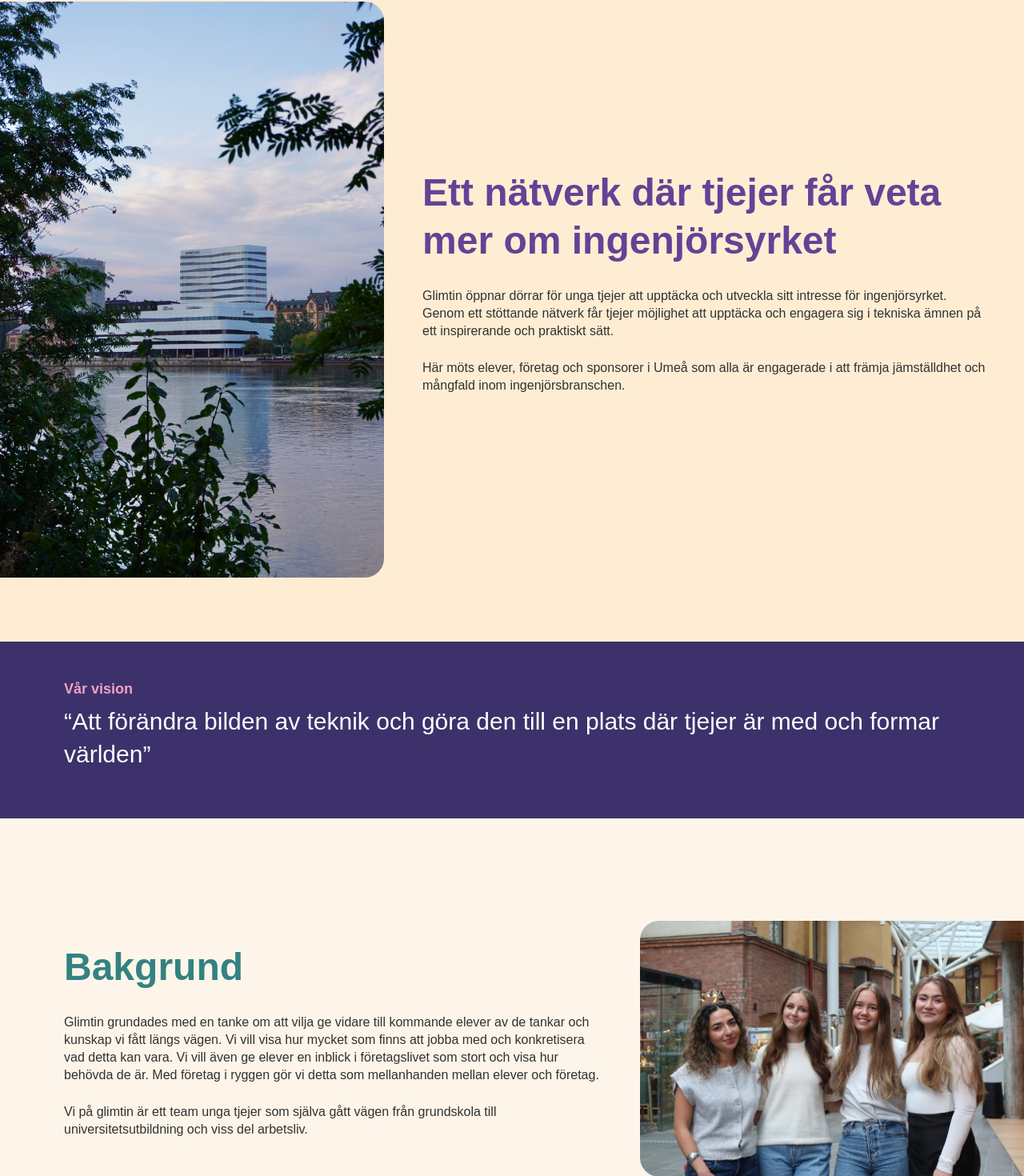
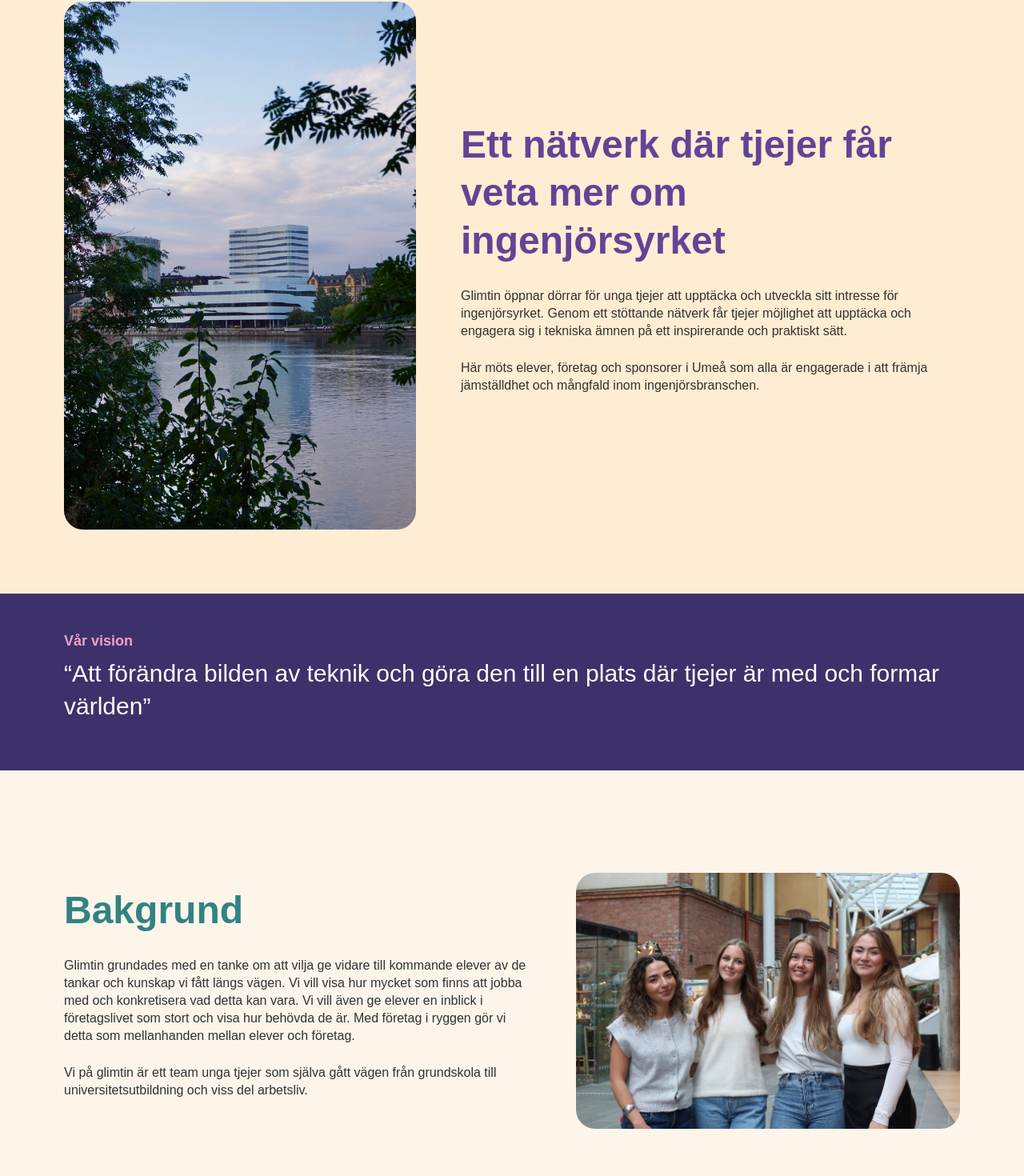
Before and after one commit to kjuliaf/glimtin, a React (Vite) app: page / in a window 1280 px wide. Shown: the part 840-2310 px from the top of the page at 80% size. Built offline with nearby package versions, Linux system fonts and the light colour scheme; a web font is replaced by a local one.

Commit message:
Fixes for larger and smaller screen sizes

```diff
--- a/src/components/Footer.jsx
+++ b/src/components/Footer.jsx
@@ -8,7 +8,7 @@
 			id="kontakt"
 			className="section-padding-y-lg section-padding-x section-center bg-primary-dark rounded-t-4xl"
 		>
-			<div className="section-wrapper w-full">
+			<div className="section-wrapper section-padding-x section-restrict">
 				<h2 className="section-heading-size-sm !text-secondary-light">
 					Kontakta oss
 				</h2>
--- a/src/sections/About.jsx
+++ b/src/sections/About.jsx
@@ -5,16 +5,16 @@
 		<section>
 			<div
 				id="om"
-				className="bg-background-medium section-padding-y section-padding-x section-center mt-14 rounded-t-4xl md:!px-0"
+				className="bg-background-medium section-padding-y section-padding-x section-center mt-14 rounded-t-4xl md:!px-0 xl:!px-20"
 			>
-				<div className="section-wrapper flex flex-col-reverse items-center gap-2 md:flex-row md:items-center md:gap-8 lg:gap-12">
+				<div className="section-wrapper section-restrict flex flex-col-reverse items-center gap-2 md:flex-row md:items-center md:gap-8 lg:gap-14">
 					{" "}
 					<img
-						className="img-rounded m-5 aspect-3/2 object-cover md:m-0 md:aspect-auto md:h-auto md:w-1/2 md:max-w-120 md:flex-shrink md:rounded-l-none md:rounded-r-3xl"
+						className="img-rounded m-5 aspect-3/2 object-cover md:m-0 md:aspect-auto md:h-auto md:w-1/2 md:max-w-110 md:flex-shrink md:rounded-l-none md:rounded-r-3xl xl:rounded-l-3xl"
 						src={CityImage}
 						alt="Foto över Umeå Väven"
 					/>
-					<div className="mb-5 md:mr-10">
+					<div className="mb-5 md:mr-10 xl:mr-0">
 						<h2 className="section-heading-size">
 							Ett nätverk där tjejer får veta mer om
 							ingenjörsyrket
@@ -35,7 +35,7 @@
 				</div>
 			</div>
 			<div className="bg-primary-dark section-padding-x section-center py-12 pb-15 text-lg">
-				<div className="section-wrapper">
+				<div className="section-wrapper section-restrict">
 					<h3 className="!text-secondary-light">Vår vision</h3>
 					<p className="text-neutral-000 mt-2 text-2xl md:text-3xl">
 						“Att förändra bilden av teknik och göra den till en
--- a/src/sections/Background.jsx
+++ b/src/sections/Background.jsx
@@ -2,9 +2,9 @@
 
 function Background() {
 	return (
-		<section className="section-padding-y-lg section-padding-x section-center md:pr-0">
-			<div className="section-wrapper mb-5">
-				<div className="flex flex-col items-center justify-between gap-2 md:flex-row md:gap-8 lg:gap-12">
+		<section className="section-padding-y-lg section-padding-x section-center md:pr-0 xl:pr-20">
+			<div className="section-wrapper section-restrict mb-5">
+				<div className="flex flex-col items-center justify-between gap-2 md:flex-row md:gap-8 lg:gap-14">
 					<div className="mb-5">
 						<h2 className="!text-accent section-heading-size">
 							Bakgrund
@@ -26,7 +26,7 @@
 						</p>
 					</div>
 					<img
-						className="img-rounded my-5 aspect-3/2 self-end object-cover md:m-0 md:aspect-auto md:h-auto md:w-1/2 md:max-w-120 md:flex-shrink md:rounded-l-3xl md:rounded-r-none"
+						className="img-rounded my-5 aspect-3/2 self-end object-cover md:m-0 md:aspect-auto md:h-auto md:w-1/2 md:max-w-120 md:flex-shrink md:rounded-l-3xl md:rounded-r-none xl:rounded-r-3xl"
 						src={TeamImage}
 						alt="Bild på Glimtin-teamet"
 					/>
--- a/src/sections/Companies.jsx
+++ b/src/sections/Companies.jsx
@@ -1,7 +1,7 @@
 function Companies() {
 	return (
 		<section className="section-padding-y-lg section-padding-x section-center">
-			<div className="section-wrapper mb-5">
+			<div className="section-wrapper section-restrict mb-5">
 				<h2 className="section-heading-size !text-accent">
 					För företag
 				</h2>
--- a/src/sections/Hero.jsx
+++ b/src/sections/Hero.jsx
@@ -9,7 +9,7 @@
 		<section className="section-padding-x flex items-center sm:block">
 			<div className="mx-auto my-8 flex flex-col justify-between gap-6 sm:my-2 sm:flex-row sm:items-center sm:gap-2 md:gap-4 lg:max-w-320 lg:gap-14">
 				<div className="max-w-90 sm:min-w-90 md:max-w-130 md:min-w-110 lg:min-w-122">
-					<h1 className="text-5xl md:text-6xl lg:text-7xl">
+					<h1 className="text-[2.75em] md:text-6xl lg:text-7xl">
 						Från studier till
 						<br />
 						<span>
@@ -49,7 +49,7 @@
 				<div className="flex max-w-110 items-center justify-center sm:h-150 md:max-w-120">
 					<img
 						src={HeroImage}
-						alt=""
+						alt="Glimtin-teamet"
 						className="img-rounded mt-2 sm:aspect-11/12 sm:max-h-150 sm:object-cover md:mt-0"
 					/>
 				</div>
--- a/src/sections/Statistics.jsx
+++ b/src/sections/Statistics.jsx
@@ -5,7 +5,7 @@
 function Statistics() {
 	return (
 		<section className="section-padding-x section-padding-y-lg section-center bg-background-medium">
-			<div className="section-wrapper">
+			<div className="section-wrapper section-restrict">
 				<h2 className="section-heading-size">
 					Ett arbete för att främja jämställdhet
 				</h2>
--- a/src/styles/globals.css
+++ b/src/styles/globals.css
@@ -29,6 +29,9 @@
 	}
 	.section-padding-x {
 		@apply px-5 sm:px-10 md:px-12 lg:px-20;
+	}
+	.section-restrict {
+		@apply lg:!max-w-320 mx-auto w-full px-0;
 	}
 	.section-heading-size {
 		@apply text-3xl md:text-4xl lg:text-5xl;
```
